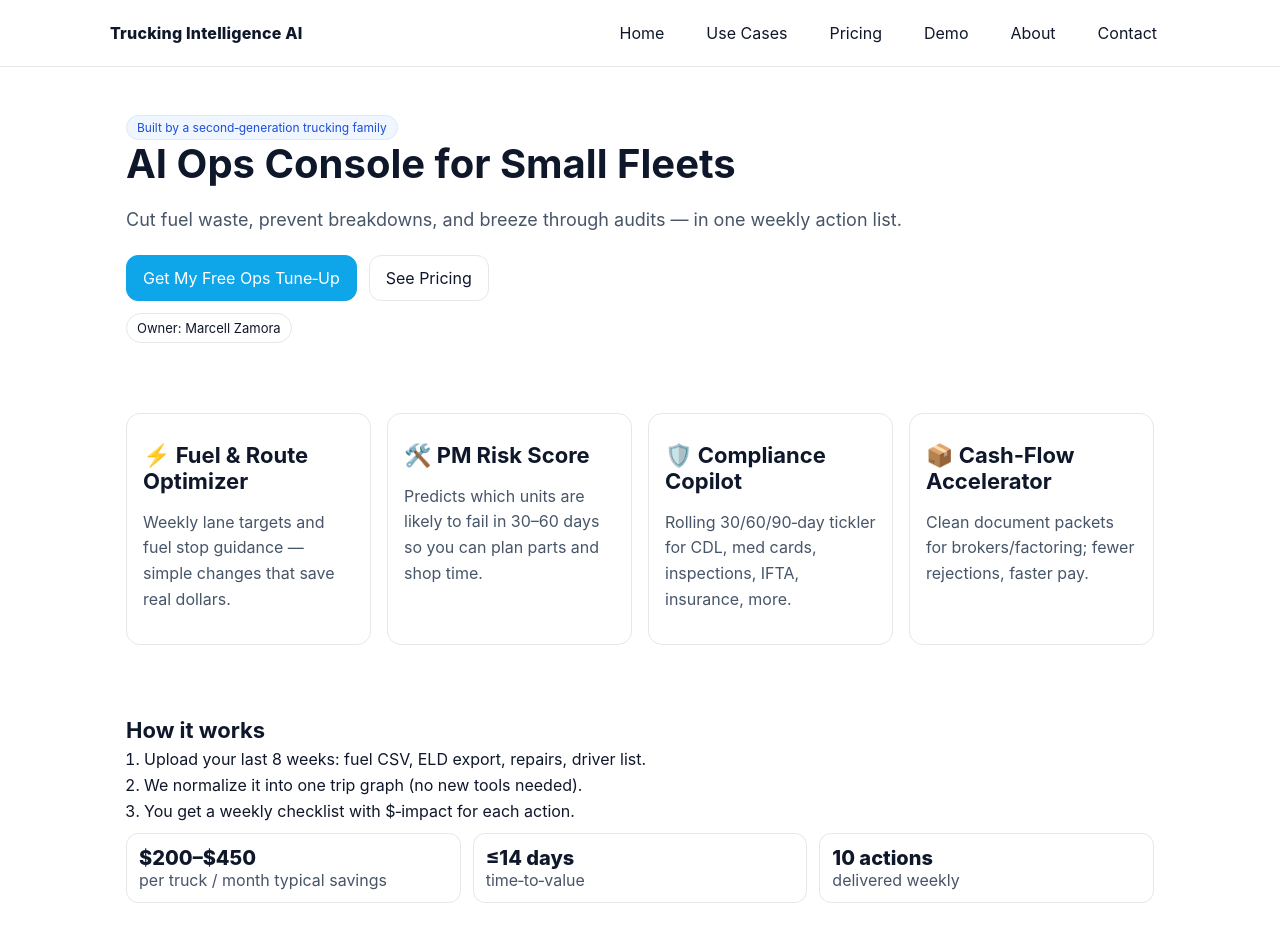
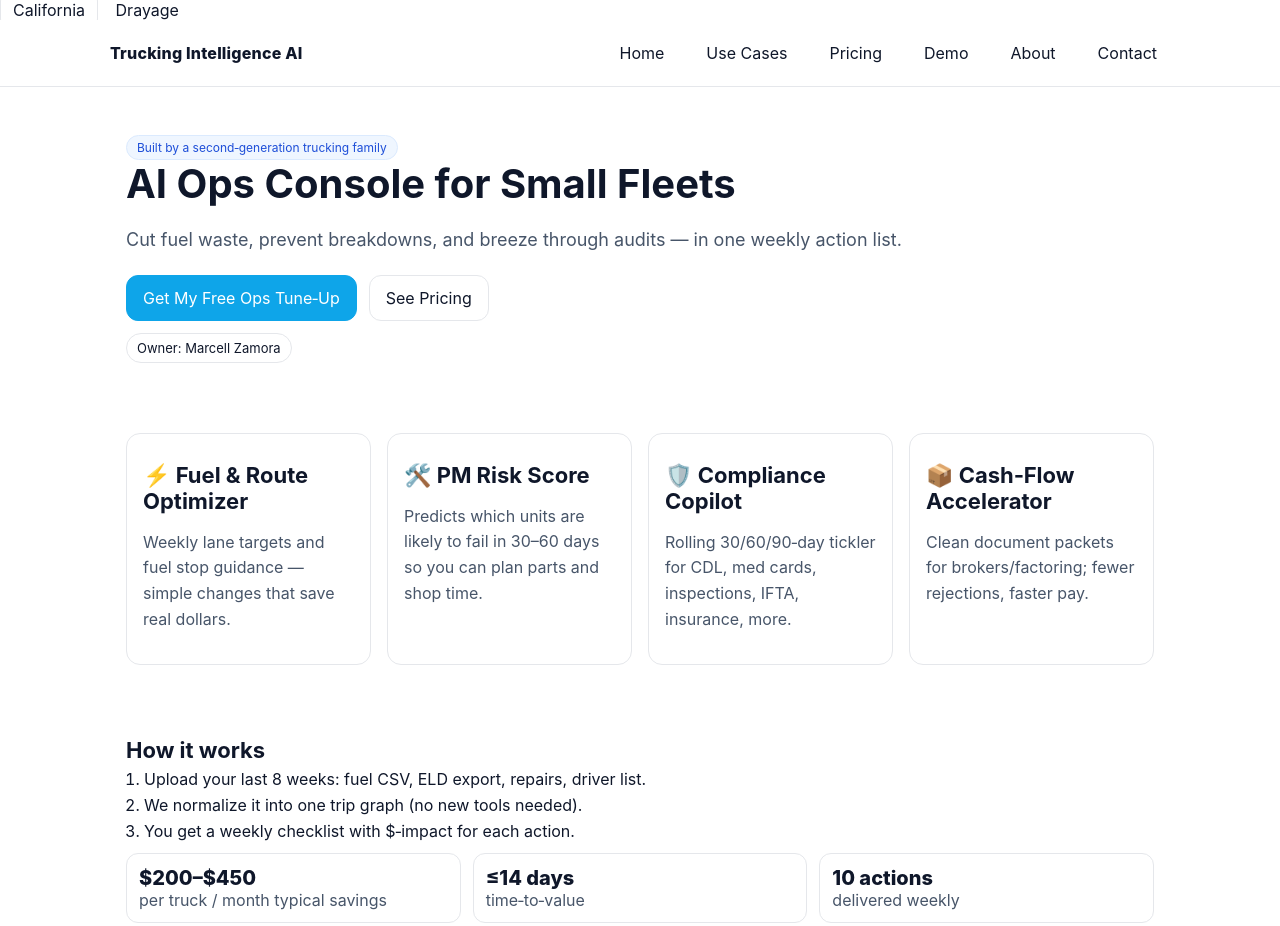
Before and after one commit to asarhangian/asarhangian.github.io, a plain HTML site: page index.html in a window 1280 px wide. Shown: the top 926 px of the page. Drawn offline with Linux system fonts and the light colour scheme.

Commit message:
Update index.html

```diff
--- a/index.html
+++ b/index.html
@@ -1,3 +1,5 @@
+<a class="link" href="ca.html">California</a>
+<a class="link" href="drayage.html">Drayage</a>
 <!doctype html>
 <html lang="en">
 <head>
```
